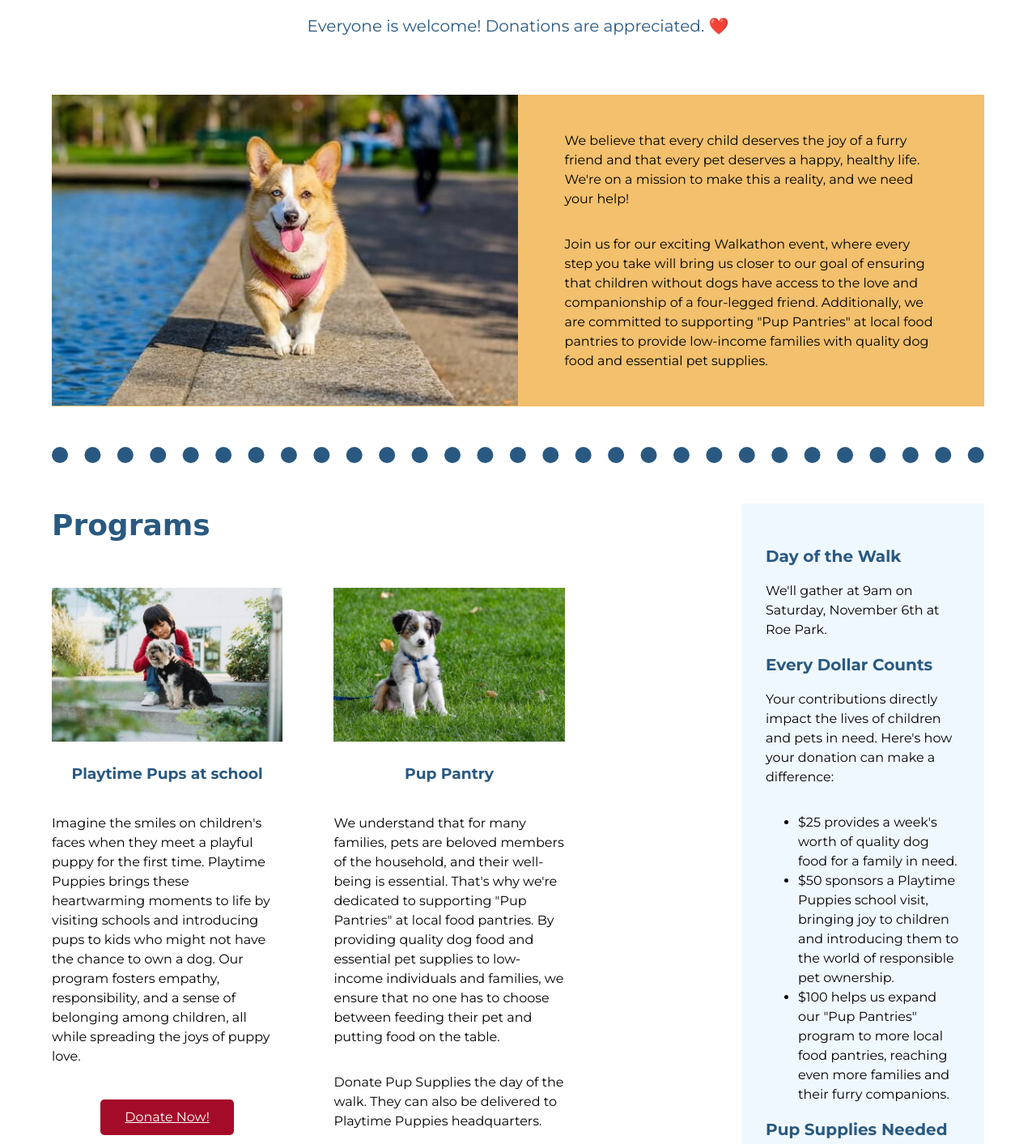
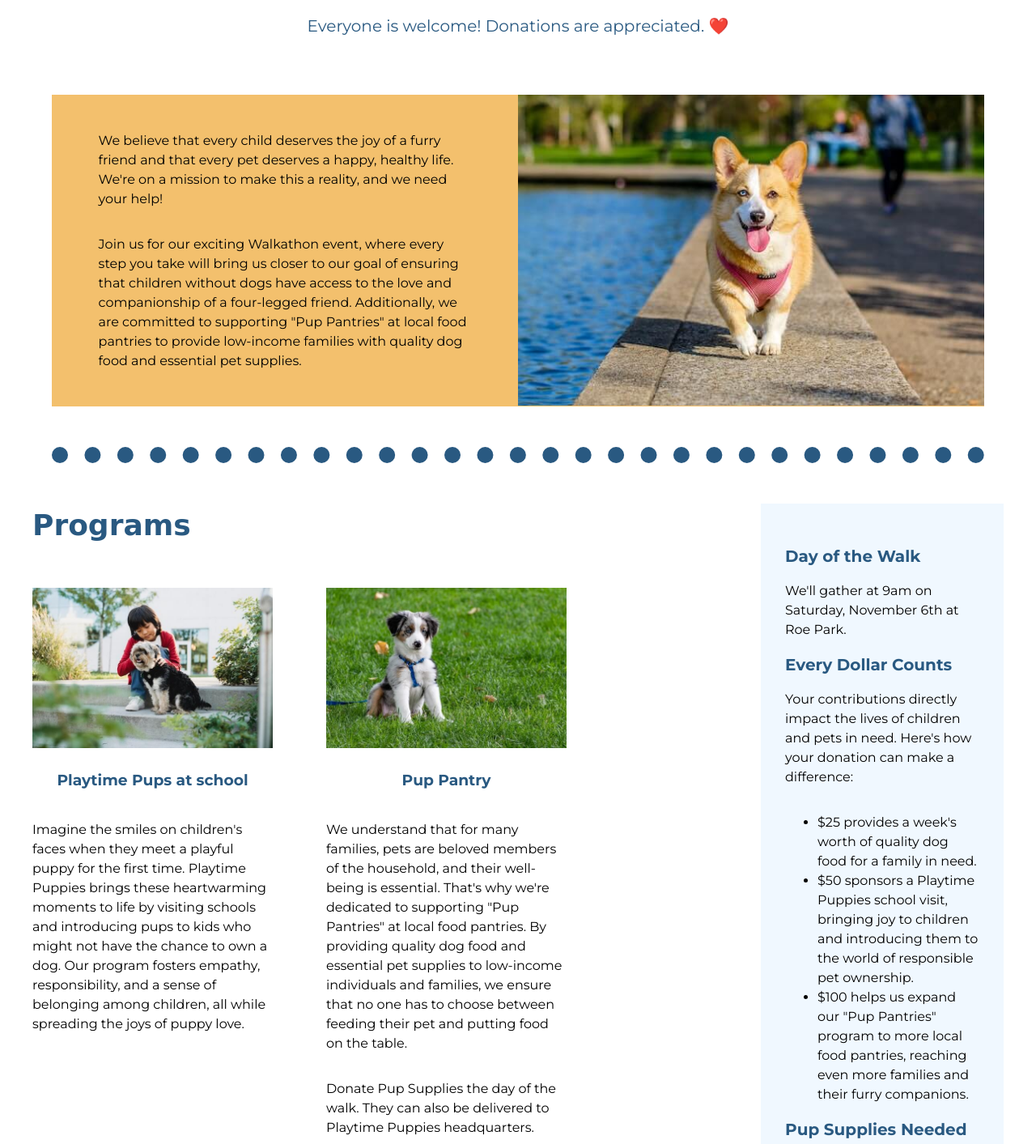
Before and after one commit to Gabriela-L2821/206-L08-S03-and-S04-starter, a plain HTML site: page index.html in a window 1280 px wide. Shown: the part 292-1705 px from the top of the page at 81% size. Drawn offline with Linux system fonts and the light colour scheme; a web font is replaced by a local one.

Commit message:
Added flexbox properties

```diff
--- a/css/main.css
+++ b/css/main.css
@@ -52,6 +52,7 @@ header .donate-link {
 	color: white;
 	/* add align-self; flex-end; to overwrite align-items: center; from the parent container */
 	border-radius: 5px;
+	align-self: flex-end;
 }
 
 .header-paragraph {
@@ -205,6 +206,7 @@ footer img {
 		justify-content: space-between;
 		padding-bottom: 0;
 		column-gap: 20px;
+		flex-grow: 1;
 	}
 
 	.main-content-wrapper {
@@ -213,9 +215,11 @@ footer img {
 	}
 
 	aside {
-		width: 300px;
+		/* width: 300px; */
 		/* Add flex: 0 0 300px; so that the sidebar doesn't shrink below the optimum width of 300px. */
 		/* Add align-self: flex-start; to overwrite the default align-items' value of stretch. */
+		flex: 0 0 300px;
+		align-self: flex-start;
 	}
 
 	footer img {
@@ -232,11 +236,13 @@ footer img {
 	.about-text {
 		width: 50%;
 		/* Change the placement of the text by adding order: 1; */
+		order: 1;
 	}
 
 	.about-image {
 		width: 50%;
 		/* Change the placement of the image by adding order: 2; */
+		order: 2;
 	}
 }
 
@@ -259,5 +265,6 @@ footer img {
 
 	.program p {
 		/* Add flex-grow: 1; so that the extra space within the card is below the paragraph instead of below the link. */
+		flex-grow: 1;
 	}
 }
```
